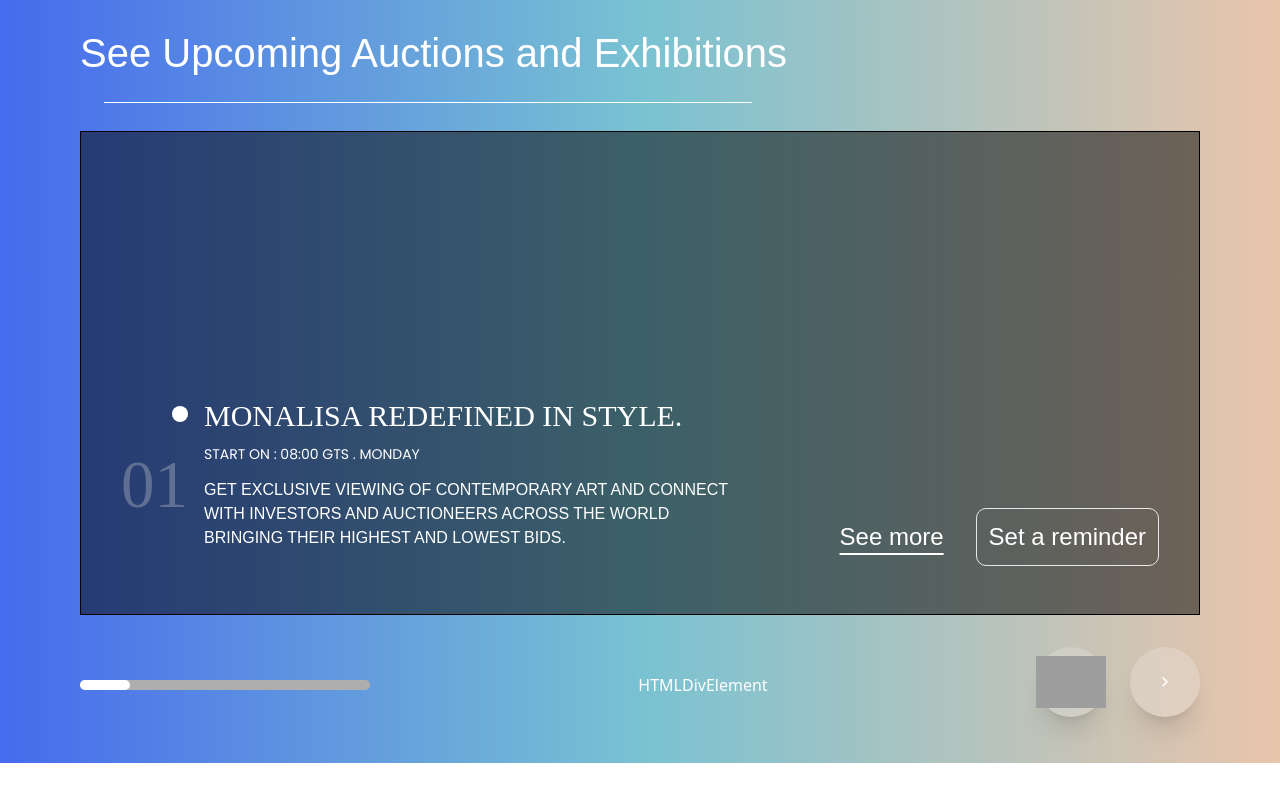
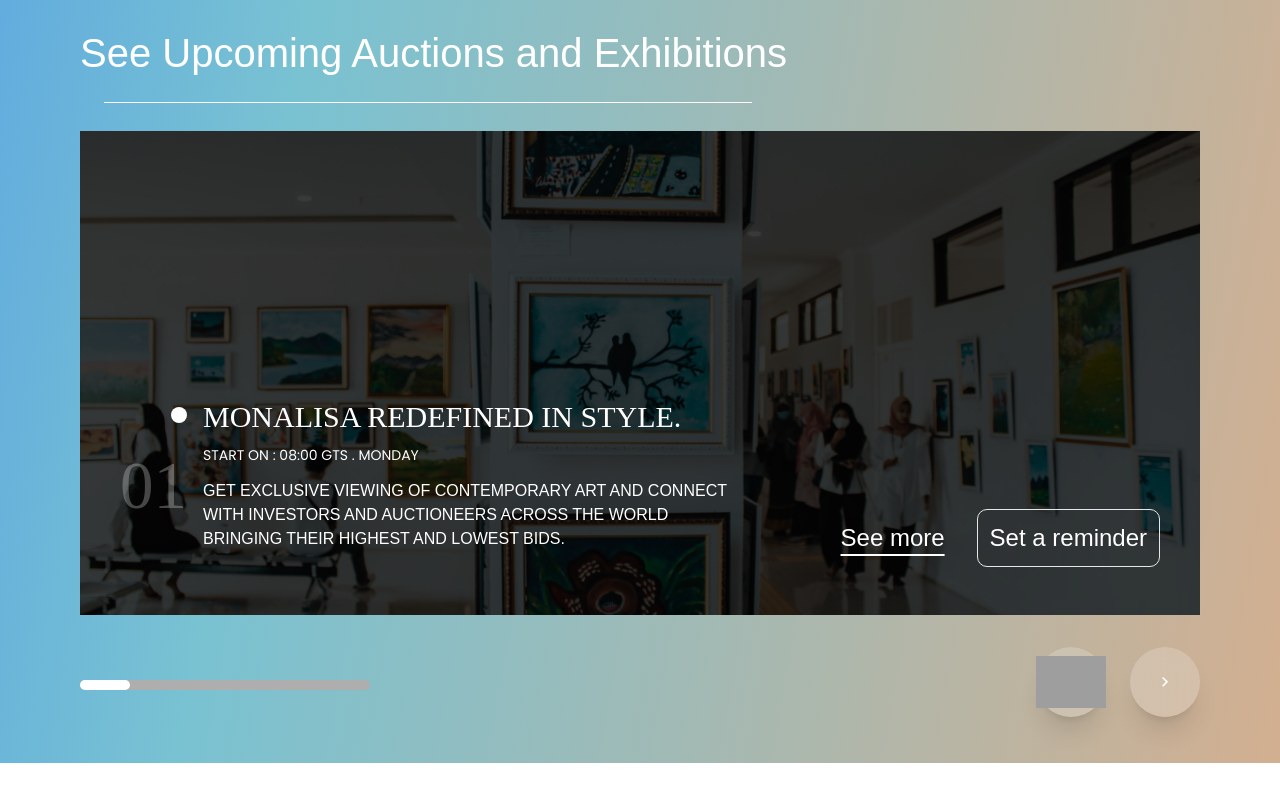
Before and after one commit to eniiku/Artsy, a React (Vite) app: page / in a window 1280 px wide. Shown: the part 2520-3320 px from the top of the page. Built offline with nearby package versions, Linux system fonts and the light colour scheme; grey boxes are pictures that could not be loaded; a web font is replaced by a local one.

Commit message:
style(Home): fix styling incosistencies in auction section for home page

```diff
--- a/src/styles/global.css
+++ b/src/styles/global.css
@@ -46,8 +46,8 @@
 /* Style List items in src/views/Marketplace/MarketCart/MarketCart.tsx */
 @layer components{
   .cart-list {
-  @apply flex justify-between my-5 lg:my-8;
-}
+    @apply flex justify-between my-5 lg:my-8;
+  }
 
   .cart-list span{
     @apply font-medium text-dark_gray_clr-300;
@@ -94,3 +94,9 @@
 .reverse:nth-child(2) > div:nth-child(2) {
   grid-row: 1 / 2;
 }
+
+/* Background gradient for auctions section in homepage */
+
+.bg-gradient {
+  background:  linear-gradient(99.99deg, #4693ED -26.21%, #79C2D2 22.16%, rgba(192, 86, 9, 0.49) 111.62%);
+}
--- a/src/views/Home/HomePage/HomePage.tsx
+++ b/src/views/Home/HomePage/HomePage.tsx
@@ -1,15 +1,16 @@
 import { json, Link as RRLink } from 'react-router-dom';
 
 import styles from '@/styles';
-import chevronLeftIcon from '@/assets/icons/chevron/icon-chevron-left-outlined.svg';
-import chevronRightIcon from '@/assets/icons/chevron/icon-chevron-right-outlined.svg';
-import arrowOutlinedIcon from '@/assets/icons/chevron/icon-arrow-right.svg';
+import products from '@/data/products.json';
+import carouselData from '@/data/carousel.json';
+import { Link, Footer } from '@/components/layout';
+import auctionBg from '@assets/images/auction-bg.png';
 import creator1 from '@/assets/images/icon-creator-1.png';
 import creator2 from '@/assets/images/icon-creator-2.png';
 import creator3 from '@/assets/images/icon-creator-3.png';
-import { Link, Footer } from '@/components/layout';
-import carouselData from '@/data/carousel.json';
-import products from '@/data/products.json';
+import arrowOutlinedIcon from '@/assets/icons/chevron/icon-arrow-right.svg';
+import chevronLeftIcon from '@/assets/icons/chevron/icon-chevron-left-outlined.svg';
+import chevronRightIcon from '@/assets/icons/chevron/icon-chevron-right-outlined.svg';
 
 const HomePage = () => {
   return (
@@ -124,12 +125,11 @@ const HomePage = () => {
 
       <section
         aria-label='showcase of featured auction event'
-        className='-mx-5 my-24 bg-gradient-to-r from-[#466BED] via-[#79C2D2] to-[#c0550957] px-8 py-10 text-white overflow-hidden
+        className='-mx-5 my-24 bg-gradient px-8 py-10 text-white overflow-hidden
           lg:-mx-24 lg:h-[780px] lg:px-20 lg:flex lg:flex-col lg:justify-evenly lg:gap-4'
       >
         <h1 className='hidden lg:block font-satoshi font-medium text-[40px] relative pb-8 w-fit'>
           See Upcoming Auctions and Exhibitions
-          {/* TODO: update arrow icon design */}
           {/* arrow icon  */}
           <span
             aria-hidden
@@ -137,8 +137,7 @@ const HomePage = () => {
           ></span>
         </h1>
 
-        {/* TODO: update background image for section*/}
-        <div className='lg:flex lg:items-end lg:flex-1 lg:border lg:border-black bg-blend-overlay bg-black bg-opacity-50'>
+        <div className='bg-cover bg-center bg-no-repeat bg-[url("/src/assets/images/auction-bg.png")] lg:flex lg:items-end lg:flex-1 bg-blend-overlay bg-black bg-opacity-50'>
           <div className='lg:w-full py-6 px-4 lg:px-10 lg:pb-12 lg:flex lg:justify-between lg:items-end'>
             <div className='lg:flex lg:items-center lg:gap-4 lg:w-3/5'>
               <div className='hidden lg:block font-bellefair text-[67px] text-[#E1E1E1] text-opacity-30'>
@@ -199,7 +198,7 @@ const HomePage = () => {
           <div className='bg-light_gray_clr-500 rounded-full min-w-[290px] min-h-[10px]'>
             <div className='bg-white max-w-[50px] min-h-[10px] rounded-full'></div>
           </div>
-          HTMLDivElement
+
           <div>
             <button
               className='w-[70px] h-[70px] rounded-full text-center bg-white bg-opacity-20 backdrop-blur-lg
```
Also changed, not shown: src/assets/images/auction-bg.png (added).
